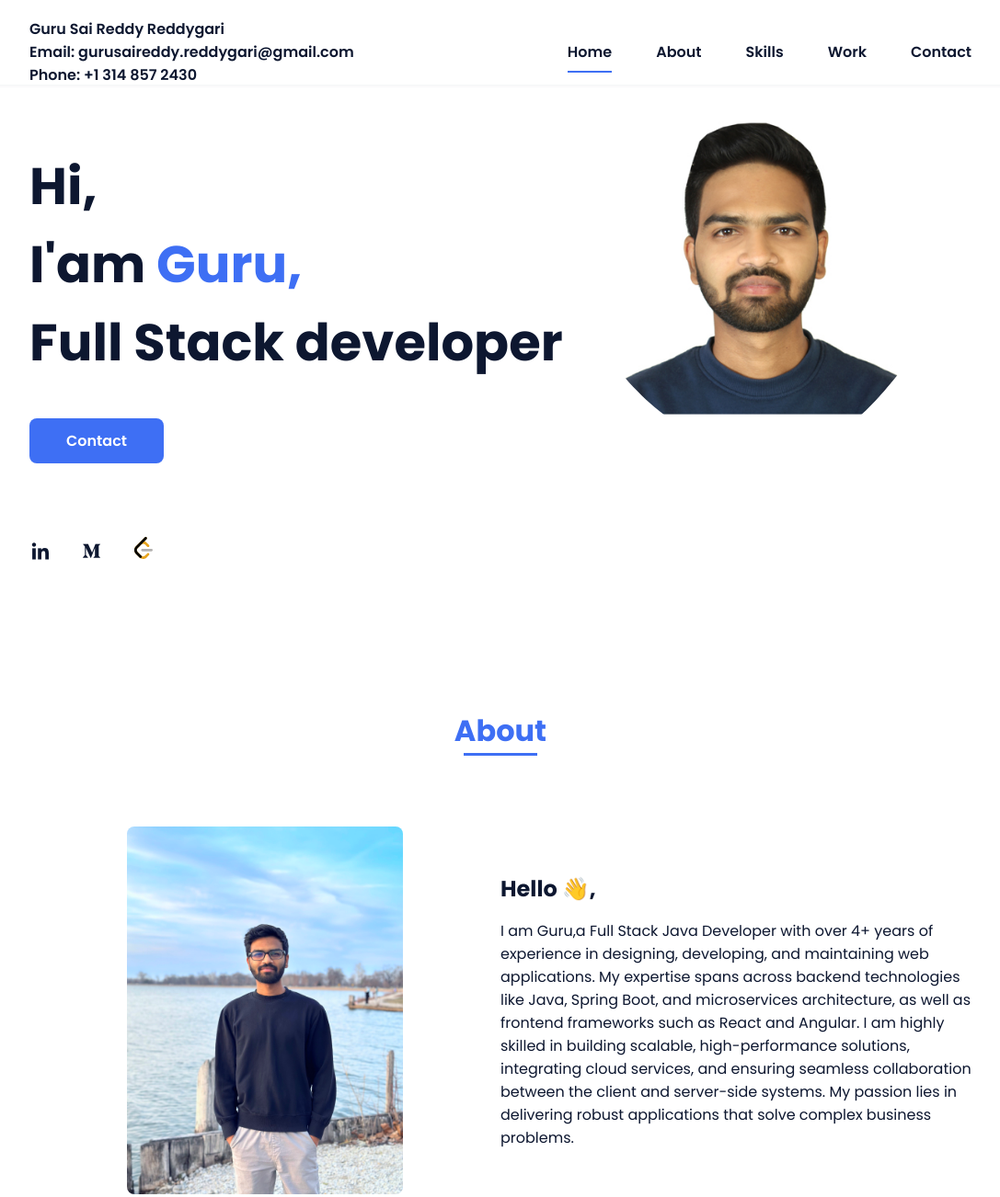
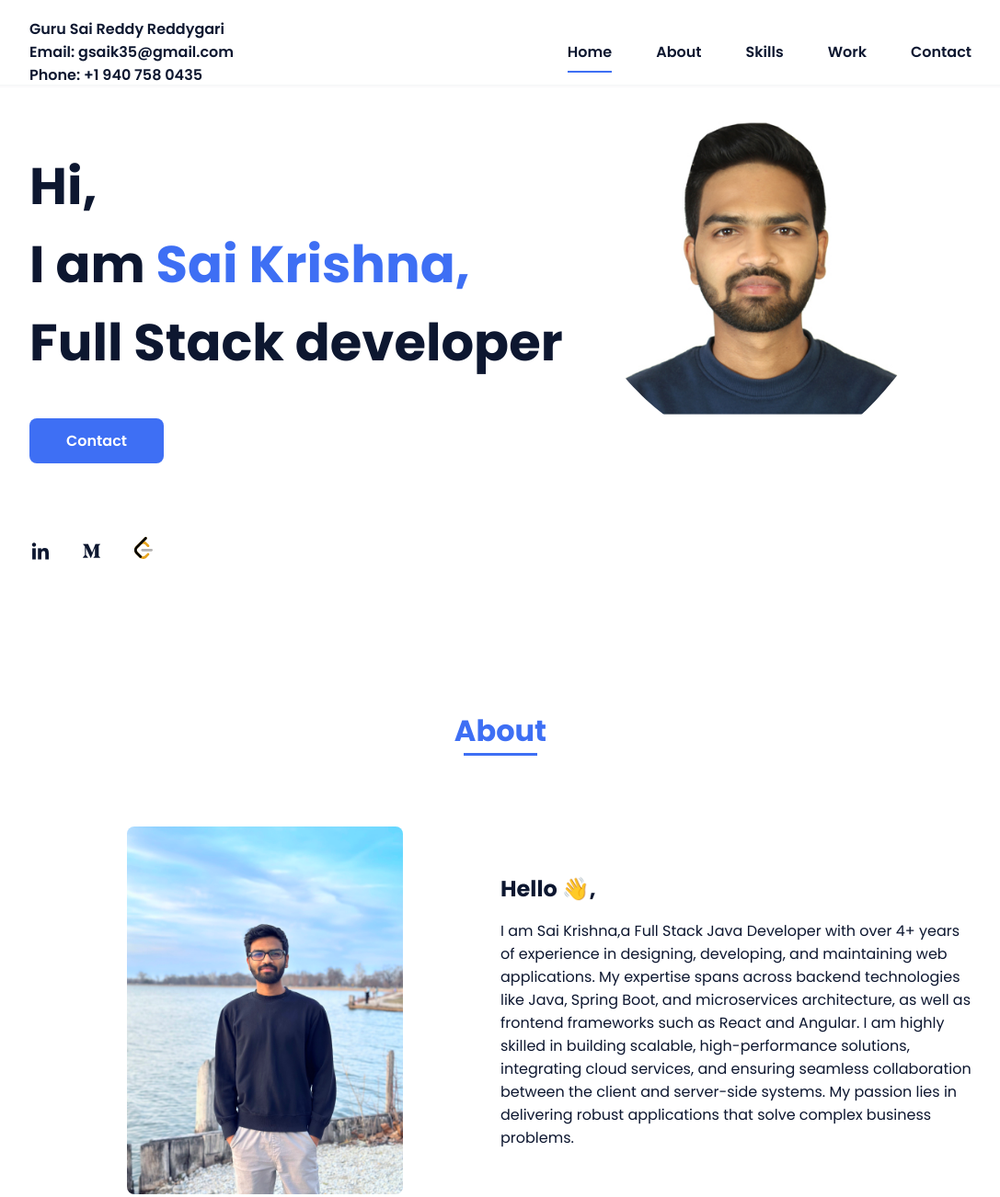
Before and after one commit to gollasaikrishna/portfolio, a plain HTML site: page index.html in a window 1280 px wide. Shown: the top 1302 px of the page at 92% size, without its empty margins (96-1183 px from the left). Drawn offline with nearby package versions, Linux system fonts and the light colour scheme.

Commit message:
Update index.html

```diff
--- a/index.html
+++ b/index.html
@@ -20,8 +20,8 @@
                 <div>
                     <a href="#" class="nav__logo" style="margin-top: 20%;">Guru Sai Reddy Reddygari</a>
 
-                    <p style="margin: 0;">Email: <a href="mailto:gurusaireddy.reddygari@gmail.com" style="text-decoration: none; color: inherit;">gurusaireddy.reddygari@gmail.com</a></p>
-                    <p style="margin: 0;">Phone: <a href="tel:+1 3148572430" style="text-decoration: none; color: inherit;">+1 314 857 2430</a></p>
+                    <p style="margin: 0;">Email: <a href="mailto:gsaik35@gmail.com" style="text-decoration: none; color: inherit;">gsaik35@gmail.com</a></p>
+                    <p style="margin: 0;">Phone: <a href="tel:+1 9407580435" style="text-decoration: none; color: inherit;">+1 940 758 0435</a></p>
                 </div>
 
 
@@ -47,7 +47,7 @@
             <!--===== HOME =====-->
             <section class="home bd-grid" id="home">
                 <div class="home__data">
-                    <h1 class="home__title">Hi,<br>I'am <span class="home__title-color">Guru,</span><br> Full Stack developer</h1>
+                    <h1 class="home__title">Hi,<br>I am <span class="home__title-color">Sai Krishna,</span><br> Full Stack developer</h1>
 
                     <a href="#contact" class="button">Contact</a>
                 </div>
@@ -88,7 +88,7 @@
                         <h2 class="about__subtitle">Hello 👋,</h2>
 
                         <p class="about__text">
-                            I am Guru,a Full Stack Java Developer with over 4+ years of experience in designing, developing, and maintaining web applications. My expertise spans across backend technologies like Java, Spring Boot, and microservices architecture, as well as frontend frameworks such as React and Angular. I am highly skilled in building scalable, high-performance solutions, integrating cloud services, and ensuring seamless collaboration between the client and server-side systems. My passion lies in delivering robust applications that solve complex business problems.
+                            I am Sai Krishna,a Full Stack Java Developer with over 4+ years of experience in designing, developing, and maintaining web applications. My expertise spans across backend technologies like Java, Spring Boot, and microservices architecture, as well as frontend frameworks such as React and Angular. I am highly skilled in building scalable, high-performance solutions, integrating cloud services, and ensuring seamless collaboration between the client and server-side systems. My passion lies in delivering robust applications that solve complex business problems.
                         </p>
 
                     </div>
@@ -219,7 +219,7 @@
 
         <!--===== FOOTER =====-->
         <footer class="footer">
-            <p class="footer__title">Guru Sai Reddy</p>
+            <p class="footer__title">Sai Krishna Golla</p>
             <div class="footer__social">
                 <a href="#" class="footer__icon"><i class='bx bxl-facebook' ></i></a>
                 <a href="#" class="footer__icon"><i class='bx bxl-instagram' ></i></a>
```
